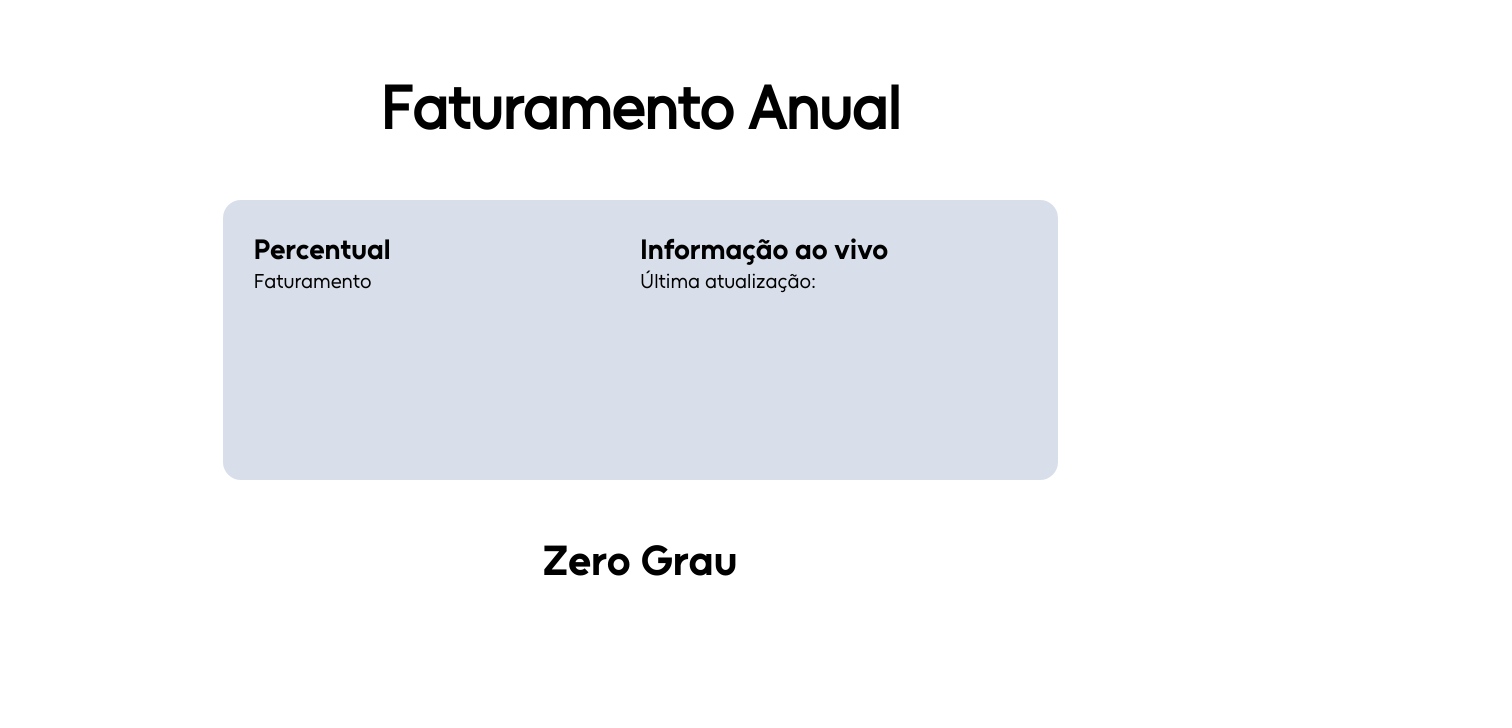
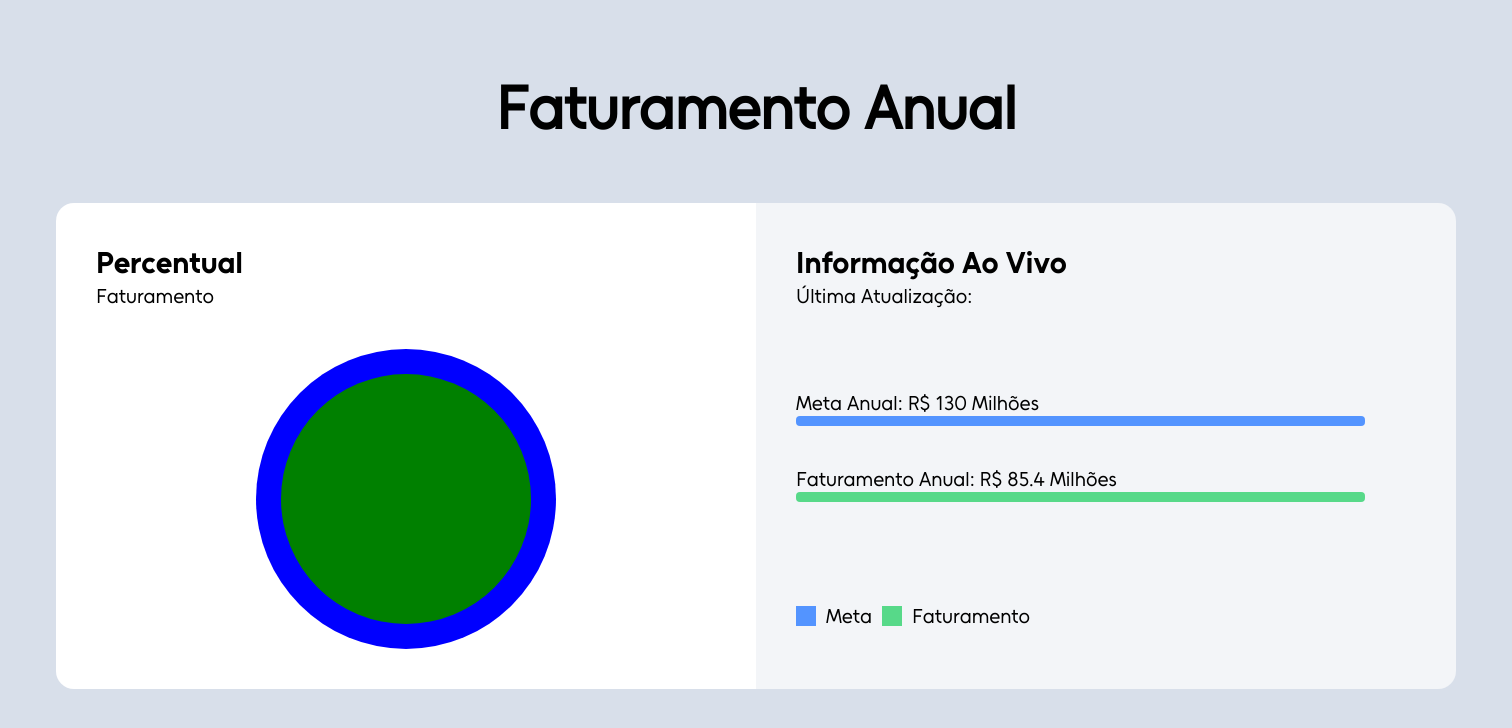
Before and after one commit to LeonardoZGTI/dashboard-2024, a plain HTML site: page index.html in a window 1280 px wide. Shown: the whole page, 1512 px wide, since content can reach past the window. Drawn offline with nearby package versions, Linux system fonts and the light colour scheme.

Commit message:
atualizado Layout e assets

```diff
--- a/global.css
+++ b/global.css
@@ -12,16 +12,16 @@
   font-style: regular;
 }
 
-*, p, h2, br, html {
+*, h1, h2, h3 , p {
+  padding: 0px;
   margin: 0px;
-  padding: 0px;
-  }
+}
 
-  body {
-    display: grid;
-    max-width: 100%;
-    font-family: Unageo-bold;
-    align-self: center;
-    justify-items: center;
-    gap: 53px;
-  }
+body {
+  max-width: 100%;
+  font-family: Unageo-regular;
+  font-weight: regular;
+  background-color: #d8dfea;
+  display: grid;
+  justify-items: center;
+}
--- a/index.html
+++ b/index.html
@@ -1,36 +1,45 @@
 <!DOCTYPE html>
-<html lang="pt-br">
+<html lang="pt-BR">
 <head>
   <meta charset="UTF-8">
   <meta name="viewport" content="width=device-width, initial-scale=1.0">
   <title>Dashboard 2024</title>
   <link rel="stylesheet" href="import.css">
-  <script src="https://cdn.jsdelivr.net/npm/chart.js"></script>
 </head>
 <body>
-  <header>
-    <h1>Faturamento Anual</h1>
-  </header>
-  <main>
-    <article class="grafico-bg">
-      <div class="titulo-grafico">
-        <h2>Percentual</h2>
-        <p>Faturamento</p>
-      </div>
-      <canvas>
-      </canvas>
-    </article>
-    <article class="conteudo-bg">
-      <div class="conteudo-titulo">
-        <h2>Informação ao vivo</h2>
-        <p>Última atualização:</p>
-      </div>
-      <canvas>
-      </canvas>
-    </article>
-  </main>
-  <footer>
-    <h2>Zero Grau</h2>
-  </footer>
+    <header class="header-bg">
+      <h1>faturamento anual</h1>
+    </header>
+    <main class="principal">
+      <section class="grafico">
+        <div class="grafico-texto">
+          <h2>percentual</h2>
+          <p>faturamento</p>
+        </div>
+        <div class="circulo-progresso">
+          <div class="circulo-borda">
+            <div class="circulo-interno"></div>
+          </div>
+        </div>
+      </section>
+      <section class="informacoes">
+        <div class="informacoes-texto">
+          <h2>informação ao vivo</h2>
+          <p>última atualização:</p>
+        </div>
+        <div class="grafico-barras">
+          <p>meta anual: R$ 130 Milhões</p>
+          <div class="barra-meta"></div>
+          <p>faturamento anual: R$ 85.4 Milhões</p>
+          <div class="barra-faturamento"></div>
+        </div>
+        <div class="legenda">
+          <div class="icone-legenda1"></div>
+          <p>meta</p>
+          <div class="icone-legenda2"></div>
+          <p>faturamento</p>
+        </div>
+      </section>
+    </main>
 </body>
 </html>
--- a/style.css
+++ b/style.css
@@ -1,33 +1,118 @@
-header h1 {
-  margin: 70px 70px 0px;
-  text-align: center;
-  font-size: 60px;
+.header-bg {
+  font-size: 30px;
+  text-transform: capitalize;
   font-family: Unageo-regular;
+  font-weight: regular;
+  margin-top: 70px;
 }
 
-main {
+.principal {
+  padding: 56px;
   display: grid;
   grid-template-columns: 1fr 1fr;
-  width: 773px;
-  max-height: 100%;
-  background-color: #d8dfea;
-  border-radius: 18px;
-  padding: 31px;
+  justify-content: center;
+  width: 1400px;
 }
 
-.titulo-grafico h2,
-.conteudo-titulo h2 {
-  font-size: 28px;
+.grafico {
+  padding: 40px;
+  display: grid;
+  gap: 40px;
+  text-align: start;
+  background-color: #ffff;
+  border-top-left-radius: 18px;
+  border-bottom-left-radius: 18px;
 }
 
-.titulo-grafico p,
-.conteudo-titulo p {
+.grafico-texto h2,
+.informacoes-texto h2 {
+  font-size: 30px;
+  font-family: Unageo-bold;
+  text-transform: capitalize;
+}
+
+.grafico-texto p,
+.informacoes-texto p {
   font-size: 20px;
   font-family: Unageo-regular;
+  text-transform: capitalize;
 }
 
-footer {
-  box-sizing: border-box;
-  font-family: Unageo-bold;
-  font-size: 28px;
+.circulo-progresso {
+  justify-self: center;
 }
+
+.circulo-borda {
+  content: "";
+  width: 300px;
+  height: 300px;
+  background-color: blue;
+  border-radius: 50%;
+  position: relative;
+}
+
+.circulo-interno {
+  content: "";
+  width: 250px;
+  height: 250px;
+  background-color: green;
+  border-radius: 50%;
+  position: absolute;
+  top: 25px;
+  right: 25px;
+}
+
+.informacoes {
+  padding: 40px;
+  display: grid;
+  gap: 40px;
+  align-content: stretch;
+  background-color: #f3f5f8;
+  border-top-right-radius: 18px;
+  border-bottom-right-radius: 18px;
+}
+
+.informacoes > div > p {
+  font-size: 20px;
+  font-family: Unageo-regular;
+  text-transform: capitalize;
+}
+
+.barra-meta {
+  content: "";
+  max-width: 100%;
+  height: 10PX;
+  margin-right: 51px;
+  border-radius: 4px;
+  background-color: #5394ff;
+  margin-bottom: 40px;
+}
+
+.barra-faturamento {
+  content: "";
+  max-width: 100%;
+  height: 10PX;
+  margin-right: 51px;
+  border-radius: 4px;
+  background-color: #57d989;
+}
+
+.legenda {
+  display: flex;
+  gap: 0 10px;
+  align-items: center;
+}
+
+.icone-legenda1 {
+  content: "";
+  width: 20px;
+  height: 20px;
+  background-color: #5394FF;
+}
+
+.icone-legenda2 {
+  content: "";
+  width: 20px;
+  height: 20px;
+  background-color: #57d989;
+}
```
